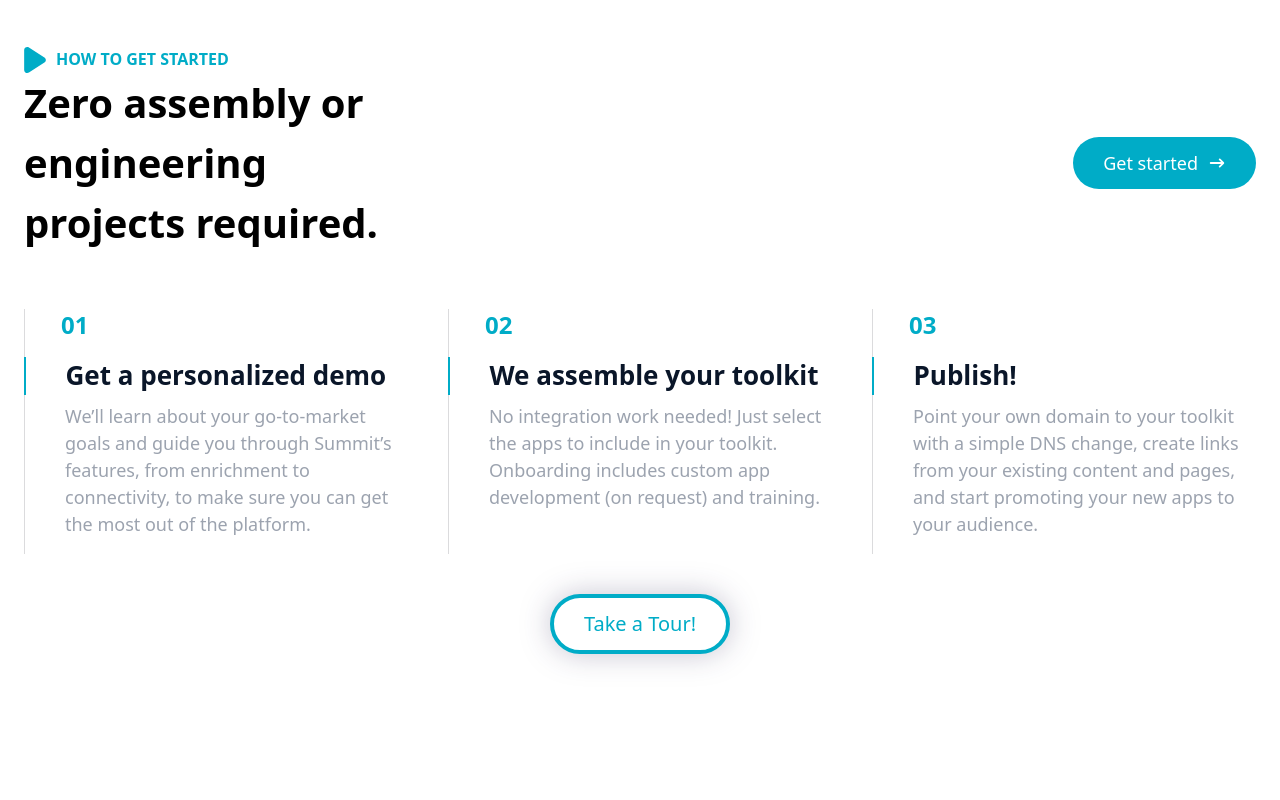
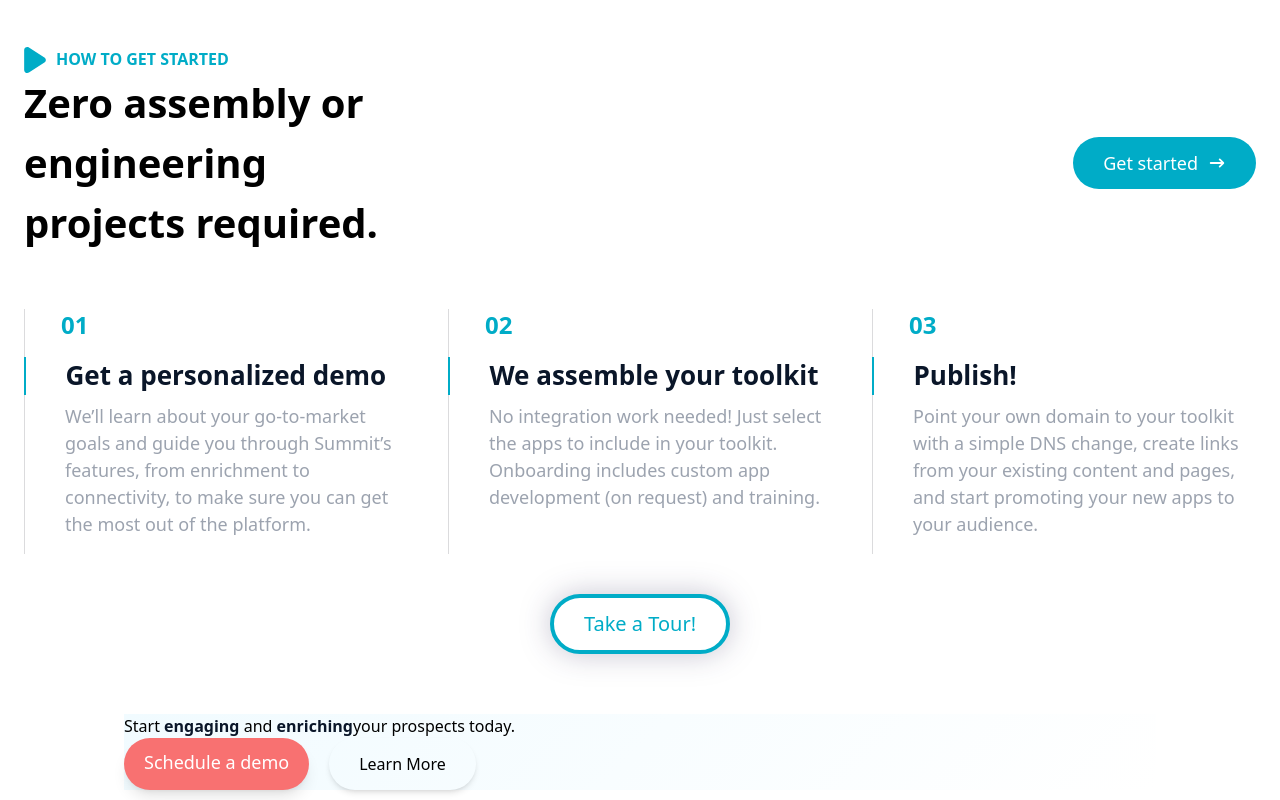
Before and after one commit to samirzjadhav/ecommerces-web, a Next.js app: page / in a window 1280 px wide. Shown: the part 6240-7040 px from the top of the page. Before the commit the page ends 6944 px from the top, so only its background shows below. Built offline with nearby package versions, Linux system fonts and the light colour scheme.

Commit message:
feat: added cta section

```diff
--- a/src/pages/index.js
+++ b/src/pages/index.js
@@ -32,7 +32,6 @@ export default function Home() {
           </div>
         </div>
       </nav>
-
       <div className="section home-hero">
         <div className="container hero-container">
           <div className="inner-container">
@@ -56,7 +55,6 @@ export default function Home() {
         <img src="./img/homepage-hero.png" className="hero-img" alt="" />
         <div className="bg-now"></div>
       </div>
-
       <div className="section pain-section bg-[#f7f9fa]">
         <div className="pain-container container">
           <div className="pain-wrapper max-w-[500px]">
@@ -217,7 +215,6 @@ export default function Home() {
           </div>
         </div>
       </div>
-
       <div className="section">
         <div className="inner-container flex items-center">
           <div className="engagement py-[80px] px-[120px]">
@@ -398,7 +395,6 @@ export default function Home() {
           </div>
         </div>
       </div>
-
       <div className="section pt-[100px] pb-[40px] ">
         <div className="container">
           <div className="starter-title flex gap-[10px]">
@@ -461,6 +457,20 @@ export default function Home() {
           </div>
         </div>
       </div>
+      <div className="cta-card">
+        <div className="container">
+          <div className="inner-container">
+            <h1>
+              Start <strong>engaging</strong> and <strong>enriching</strong>
+              your prospects today.
+            </h1>
+            <div className="flex gap-[20px]">
+              <div className="orange-btn">Schedule a demo</div>
+              <div className="hero-btn shadow-md rounded-full">Learn More</div>
+            </div>
+          </div>
+        </div>
+      </div>
     </>
   );
 }
```
